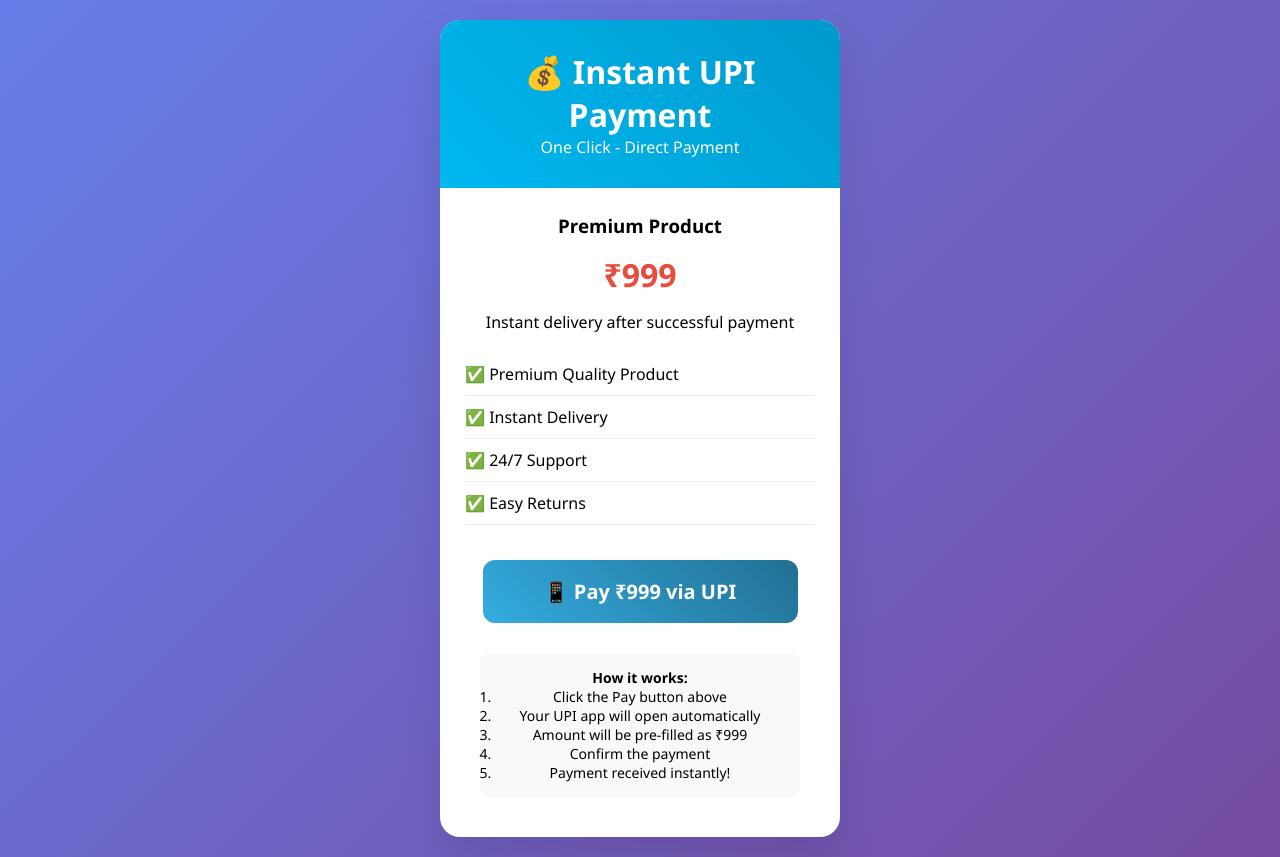
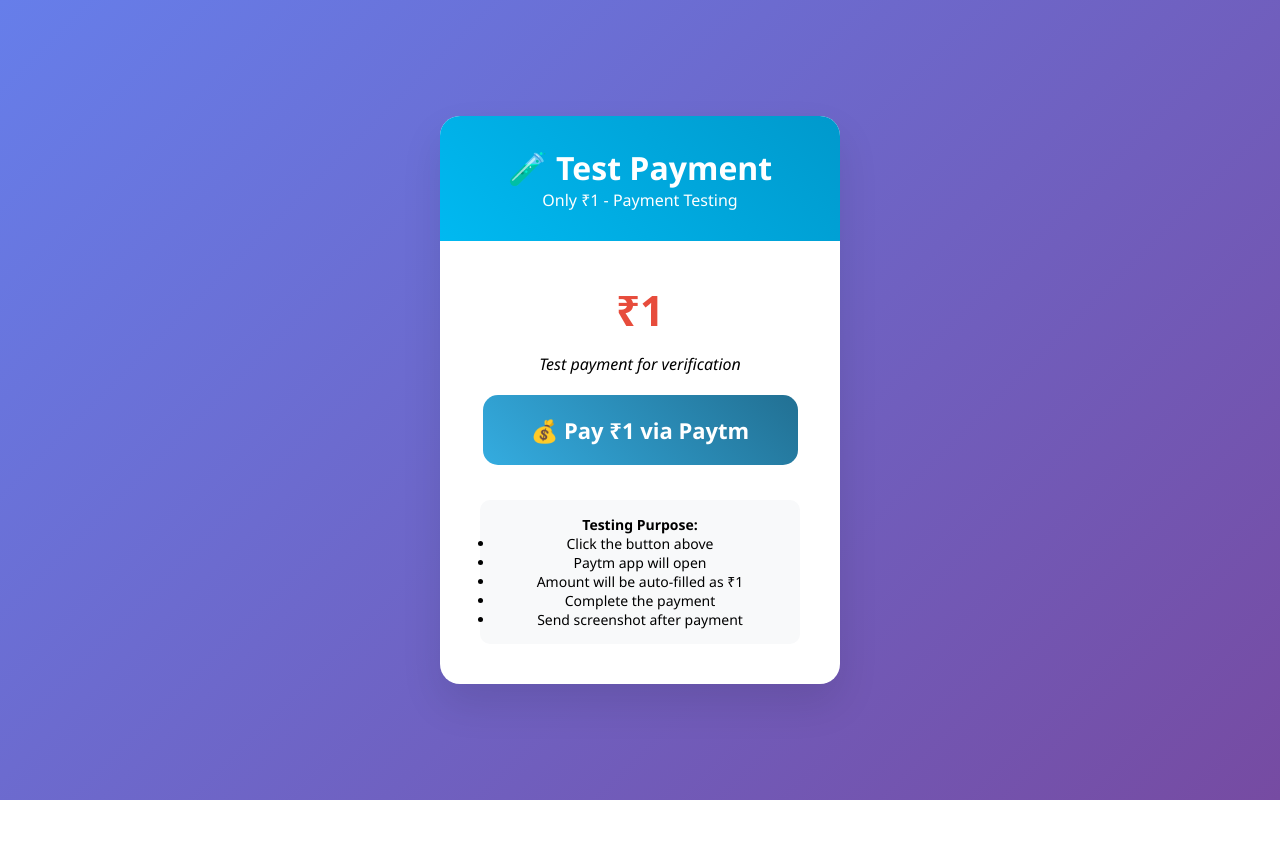
Before and after one commit to Abhishek-cyber-pixel/Blink-chat, a plain HTML site: page buy.html in a window 1280 px wide. After the commit the page ends 800 px from the top, so only its background shows below. Drawn offline with Linux system fonts and the light colour scheme.

Commit message:
Update buy.html

```diff
--- a/buy.html
+++ b/buy.html
@@ -3,7 +3,7 @@
 <head>
     <meta charset="UTF-8">
     <meta name="viewport" content="width=device-width, initial-scale=1.0">
-    <title>Instant UPI Payment</title>
+    <title>Test Payment - ₹1</title>
     <style>
         * {
             margin: 0;
@@ -37,38 +37,34 @@
             color: white;
         }
 
-        .product-section {
+        .payment-section {
             padding: 25px;
         }
 
         .price {
-            font-size: 32px;
+            font-size: 42px;
             font-weight: bold;
             color: #e74c3c;
             margin: 15px 0;
         }
 
-        .upi-button {
-            display: inline-block;
+        .test-btn {
             background: linear-gradient(45deg, #34ace0, #227093);
             color: white;
-            padding: 18px 40px;
-            border-radius: 12px;
-            font-size: 20px;
+            border: none;
+            padding: 20px 40px;
+            border-radius: 15px;
+            font-size: 22px;
             font-weight: bold;
-            text-decoration: none;
-            margin: 15px 0;
-            transition: all 0.3s;
-            border: none;
             cursor: pointer;
             width: 90%;
+            margin: 20px 0;
+            transition: all 0.3s;
         }
 
-        .upi-button:hover {
+        .test-btn:hover {
             transform: scale(1.05);
             box-shadow: 0 10px 25px rgba(52, 172, 224, 0.4);
-            text-decoration: none;
-            color: white;
         }
 
         .instructions {
@@ -78,85 +74,77 @@
             border-radius: 10px;
             font-size: 14px;
         }
-
-        .feature-list {
-            list-style: none;
-            margin: 20px 0;
-            text-align: left;
-        }
-
-        .feature-list li {
-            padding: 10px 0;
-            border-bottom: 1px solid #eee;
-        }
-
-        .feature-list li:before {
-            content: "✅ ";
-            color: #27ae60;
-            font-weight: bold;
-        }
     </style>
 </head>
 <body>
     <div class="container">
         <div class="header">
-            <h1>💰 Instant UPI Payment</h1>
-            <p>One Click - Direct Payment</p>
+            <h1>🧪 Test Payment</h1>
+            <p>Only ₹1 - Payment Testing</p>
         </div>
 
-        <div class="product-section">
-            <h3>Premium Product</h3>
-            <div class="price">₹999</div>
-            <p>Instant delivery after successful payment</p>
+        <div class="payment-section">
+            <div class="price">₹1</div>
+            <p><em>Test payment for verification</em></p>
 
-            <ul class="feature-list">
-                <li>Premium Quality Product</li>
-                <li>Instant Delivery</li>
-                <li>24/7 Support</li>
-                <li>Easy Returns</li>
-            </ul>
-
-            <!-- YOUR UPI LINK - JUST CHANGE AMOUNT TO 999 -->
-            <a href="upi://pay?pa=abhipaytm@paytm&pn=Abhishek+Pant&mc=0000&tid=123456789&tr=9876543210&tn=Payment+for+Premium+Product&am=999&cu=INR"
-               class="upi-button">
-                📱 Pay ₹999 via UPI
-            </a>
+            <!-- SIRF ₹1 KA PAYTM LINK -->
+            <button class="test-btn" onclick="payWithPaytm()">
+                💰 Pay ₹1 via Paytm
+            </button>
 
             <div class="instructions">
-                <strong>How it works:</strong>
-                <ol>
-                    <li>Click the Pay button above</li>
-                    <li>Your UPI app will open automatically</li>
-                    <li>Amount will be pre-filled as ₹999</li>
-                    <li>Confirm the payment</li>
-                    <li>Payment received instantly!</li>
-                </ol>
+                <strong>Testing Purpose:</strong>
+                <ul>
+                    <li>Click the button above</li>
+                    <li>Paytm app will open</li>
+                    <li>Amount will be auto-filled as ₹1</li>
+                    <li>Complete the payment</li>
+                    <li>Send screenshot after payment</li>
+                </ul>
             </div>
         </div>
     </div>
 
     <script>
-        // Fallback mechanism agar UPI link na khule
-        document.querySelector('.upi-button').addEventListener('click', function(e) {
-            // 3 second baad check karo agar UPI app na khula ho
-            setTimeout(function() {
+        function payWithPaytm() {
+            // Paytm specific link with ₹1
+            const paytmLink = "paytmmp://pay?pa=6239547147@ptsbi&pn=Abhishek+Pant&am=1&cu=INR&tn=Test+Payment";
+
+            // Paytm app open karo
+            window.location.href = paytmLink;
+
+            // Agar app na khule toh fallback
+            setTimeout(() => {
                 if (document.hasFocus()) {
-                    // Agar tab still open hai matlab UPI app nahi khula
-                    alert('UPI app not found! Please manually send ₹999 to: abhipaytm@paytm');
+                    // Manual payment details show karo
+                    showManualPayment();
                 }
             }, 3000);
-        });
+        }
 
-        // Multiple UPI apps ke liye try karo
-        function tryAllUPIApps() {
-            const upiLinks = [
-                "upi://pay?pa=6239547147@ptsbi&pn=AbhiLearn&am=1&cu=INR",
-               ];
+        function showManualPayment() {
+            const details = `
+📱 Manual Payment Instructions:
 
-            for (let link of upiLinks) {
-                window.location.href = link;
-                break; // Pehla wala try karo
-            }
+Send ₹1 to this UPI ID:
+abhipaytm@paytm
+
+Steps:
+1. Open Paytm app
+2. Go to 'Send Money'
+3. Enter UPI ID: abhipaytm@paytm
+4. Enter amount: ₹1
+5. Add note: Test Payment
+6. Confirm payment
+
+Payment ke baad screenshot bhej dena.
+            `;
+            alert(details);
+        }
+
+        // Direct link bhi rakhte hain backup ke liye
+        function openDirectLink() {
+            window.open('https://paytm.com', '_blank');
         }
     </script>
 </body>
```
